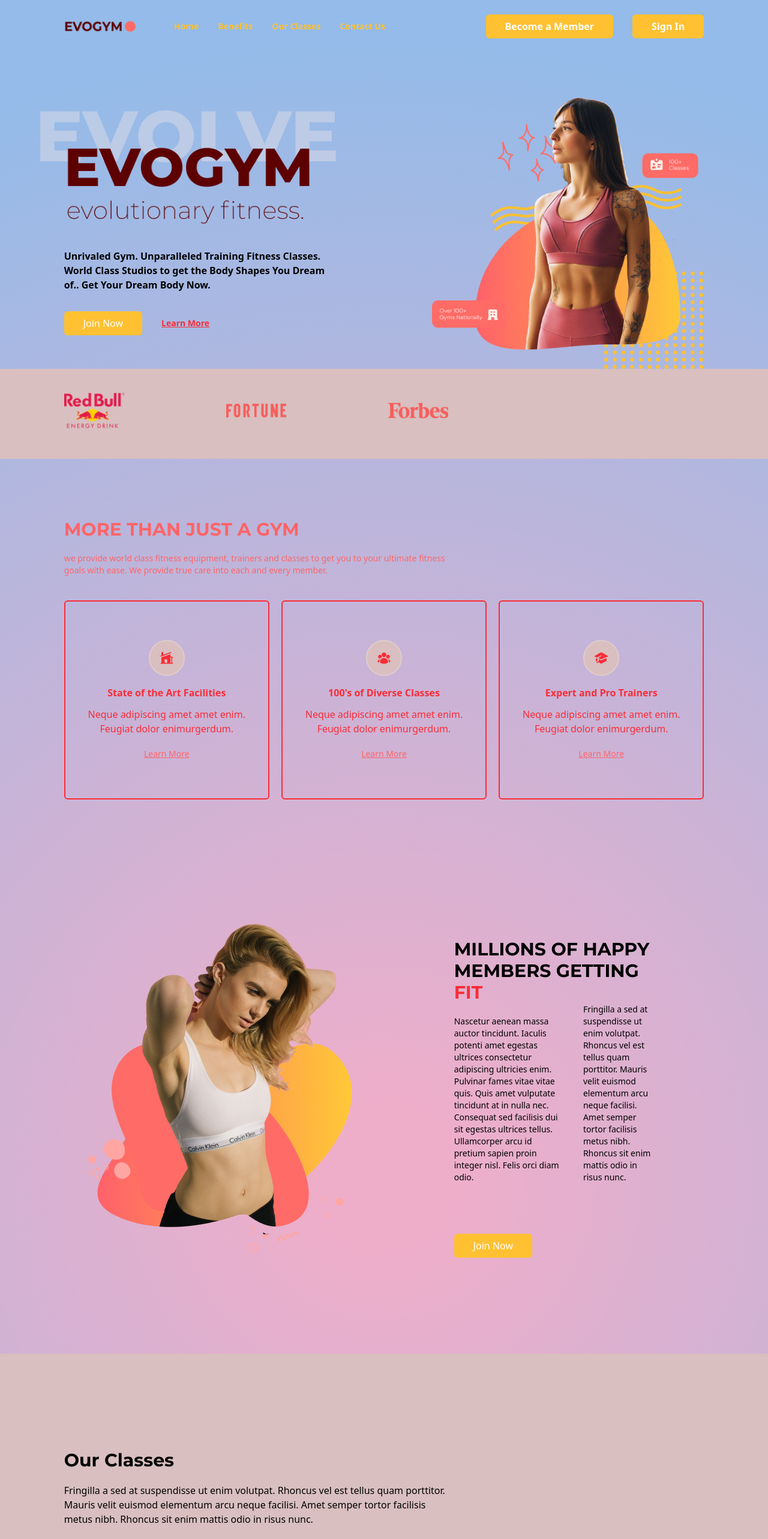
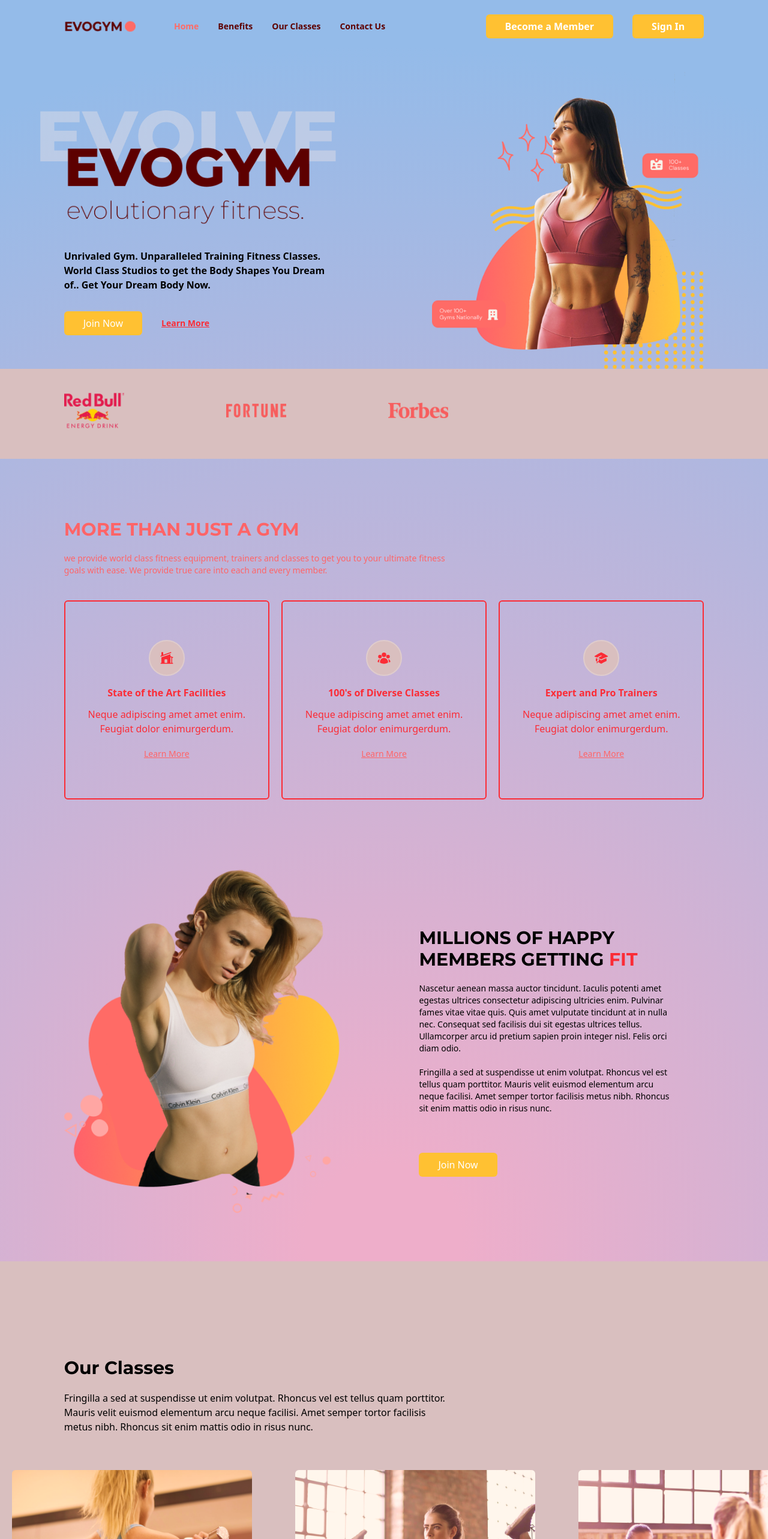
Before and after one commit to 0zkan95/gym, a Next.js app: page / in a window 1280 px wide. Shown: the top 2566 px of the page at 60% size. Built offline with nearby package versions, Linux system fonts and the light colour scheme.

Commit message:
added tap/click overlay in our classes component.

```diff
--- a/app/page.tsx
+++ b/app/page.tsx
@@ -6,6 +6,7 @@ import HomePage from '@/components/HomePage';
 import Benefits from '@/components/Benefits';
 import OurClasses from '@/components/OurClasses';
 import ContactUs from '@/components/ContactUs';
+import Footer from '@/components/Footer';
 
 export default function Home() {
   const [isTopOfPage, setIsTopOfPage] = useState<boolean>(true);
@@ -26,11 +27,16 @@ export default function Home() {
 
   return (
     <>
-      <Navbar isTopOfPage={isTopOfPage} />
+      <Navbar
+        isTopOfPage={isTopOfPage}
+        selectedPage={selectedPage}
+        setSelectedPage={setSelectedPage}
+      />
       <HomePage setSelectedPage={setSelectedPage} />
       <Benefits setSelectedPage={setSelectedPage} />
       <OurClasses setSelectedPage={setSelectedPage} />
       <ContactUs setSelectedPage={setSelectedPage} />
+      <Footer />
     </>
   );
 }
--- a/components/Benefits.tsx
+++ b/components/Benefits.tsx
@@ -87,18 +87,31 @@ const Benefits = ({ setSelectedPage }: Props) => {
         </motion.div>
 
         {/*  GRAPHİCS AND DESCRIPTION */}
-        <div className="mt-16 items-center justify-between gap-20 rounded-xl p-10 md:mt-28 md:flex">
+        <div className="mt-16 items-center justify-between gap-10 rounded-xl md:mt-28 md:flex">
           {/* GRAPHICS */}
-          <Image
-            src={'/BenefitsPageGraphic.png'}
-            alt="benefits-page-graphic"
-            width={1000}
-            height={1000}
-            className="h-full w-full object-contain"
-          />
+          <div className="md:basis-1/2">
+            <motion.div
+              initial="hidden"
+              whileInView="visible"
+              viewport={{ once: true, amount: 0.5 }}
+              transition={{ duration: 0.5 }}
+              variants={{
+                hidden: { opacity: 0, scale: 0.8 },
+                visible: { opacity: 1, scale: 1 },
+              }}
+            >
+              <Image
+                src={'/BenefitsPageGraphic.png'}
+                alt="benefits-page-graphic"
+                width={800}
+                height={800}
+                className="h-full w-full object-contain"
+              />
+            </motion.div>
+          </div>
 
           {/* DESCRIPTION */}
-          <div className="mt-10 p-10">
+          <div className="mt-10 p-10 md:basis-1/2">
             {/* HEADING */}
             <div className="relive">
               <div className="before:z[-1] before:content-abstract before:absolute before:-top-20 before:-left-20">
@@ -106,7 +119,7 @@ const Benefits = ({ setSelectedPage }: Props) => {
                   initial="hidden"
                   whileInView="visible"
                   viewport={{ once: true, amount: 0.5 }}
-                  transition={{ duration: 0.5 }}
+                  transition={{ delay: 0.2, duration: 0.5 }}
                   variants={{
                     hidden: { opacity: 0, x: -50 },
                     visible: { opacity: 1, x: 0 },
@@ -121,7 +134,7 @@ const Benefits = ({ setSelectedPage }: Props) => {
 
             {/* TEXT */}
             <motion.div
-              className="items-center gap-10 md:flex"
+              className="flex-col items-center gap-10"
               initial="hidden"
               whileInView="visible"
               viewport={{ once: true, amount: 0.5 }}
--- a/components/DesktopNav.tsx
+++ b/components/DesktopNav.tsx
@@ -1,16 +1,46 @@
-import Link from 'next/link'
-import ActionButton from './ActionButton'
+import Link from 'next/link';
+import ActionButton from './ActionButton';
+import { SelectedPage } from '@/shared/types';
 
-const DesktopNav = () => {
-  const flexBetween = "flex items-center justify-between";
+type Props = {
+  selectedPage: SelectedPage;
+  setSelectedPage: (value: SelectedPage) => void;
+};
+
+const DesktopNav = ({ selectedPage, setSelectedPage }: Props) => {
+  const flexBetween = 'flex items-center justify-between';
 
   return (
-    <div className={`${flexBetween} w-full font-bold `}>
+    <div className={`${flexBetween} z-1000 w-full font-bold`}>
       <div className={`${flexBetween} gap-8 text-sm`}>
-        <Link className='text-secondary-500 hover:text-white' href="/">Home</Link>
-        <Link className='text-secondary-500 hover:text-white' href="/#benefits">Benefits</Link>
-        <Link className='text-secondary-500 hover:text-white' href="/#ourclasses">Our Classes</Link>
-        <Link className='text-secondary-500 hover:text-white' href="/#contactus">Contact Us</Link>
+        <Link
+          className={`${selectedPage === SelectedPage.Home ? 'text-primary-500' : 'text-gray-500'} hover:text-primary-500 transition duration-500`}
+          href="/"
+          onClick={() => setSelectedPage(SelectedPage.Home)}
+        >
+          Home
+        </Link>
+        <Link
+          className={`${selectedPage === SelectedPage.Benefits ? 'text-primary-500' : 'text-gray-500'} hover:text-primary-500 transition duration-500`}
+          href="/#benefits"
+          onClick={() => setSelectedPage(SelectedPage.Benefits)}
+        >
+          Benefits
+        </Link>
+        <Link
+          className={`${selectedPage === SelectedPage.OurClasses ? 'text-primary-500' : 'text-gray-500'} hover:text-primary-500 transition duration-500`}
+          href="/#ourclasses"
+          onClick={() => setSelectedPage(SelectedPage.OurClasses)}
+        >
+          Our Classes
+        </Link>
+        <Link
+          className={`${selectedPage === SelectedPage.ContactUs ? 'text-primary-500' : 'text-gray-500'} hover:text-primary-500 transition duration-500`}
+          href="/#contactus"
+          onClick={() => setSelectedPage(SelectedPage.ContactUs)}
+        >
+          Contact Us
+        </Link>
       </div>
       <div className={`${flexBetween} gap-8`}>
         <ActionButton>Become a Member</ActionButton>
--- /dev/null
+++ b/components/Footer.tsx
@@ -0,0 +1,33 @@
+import Image from 'next/image';
+
+const Footer = () => {
+  return (
+    <footer className="bg-primary-100 py-16">
+      <div className="mx-auto w-5/6 justify-between gap-16 py-10 md:flex">
+        <div className="mt-16 basis-1/2 md:mt-0">
+          <Image src="/Logo.png" alt="logo" width={100} height={100} />
+          <p className="my-5">
+            Lorem vitae ut augue auctor faucibus eget eget ut libero. Elementum purus et arcu massa
+            dictum condimentum. Augue scelerisque iaculis orci ut habitant laoreet. Iaculis
+            tristique.
+          </p>
+          <p>© Evogym All Rights Reserved.</p>
+        </div>
+
+        <div className="mt-16 basis-1/4 md:mt-0">
+          <h4 className="font-bold">Links</h4>
+          <p className="my-5">Massa orci senectus</p>
+          <p className="my-5">Et gravida id et etiam</p>
+          <p>Ullamcorper vivamus</p>
+        </div>
+        <div className="mt-16 basis-1/4 md:mt-0">
+          <h4 className="font-bold">Contact Us</h4>
+          <p className="my-5">Tempus metus mattis risus volutpat egestas.</p>
+          <p>(333)425-6825</p>
+        </div>
+      </div>
+    </footer>
+  );
+};
+
+export default Footer;
--- a/components/Navbar.tsx
+++ b/components/Navbar.tsx
@@ -3,12 +3,15 @@ import React, { useState, useEffect } from 'react';
 import Image from 'next/image';
 import DesktopNav from './DesktopNav';
 import MobileNav from './MobileNav';
+import { SelectedPage } from '@/shared/types';
 
 type Props = {
   isTopOfPage: boolean;
+  selectedPage: SelectedPage;
+  setSelectedPage: (value: SelectedPage) => void;
 };
 
-const Navbar = ({ isTopOfPage }: Props) => {
+const Navbar = ({ isTopOfPage, selectedPage, setSelectedPage }: Props) => {
   const [isAboveMediumScreens, setIsAboveMediumScreens] = useState<boolean>(true);
   const flexBetween = 'flex items-center justify-between';
   const navbarBackground = isTopOfPage ? '' : 'bg-primary-100 drop-shadow';
@@ -25,14 +28,18 @@ const Navbar = ({ isTopOfPage }: Props) => {
 
   return (
     <nav>
-      <div className={`${navbarBackground} ${flexBetween} fixed top-0 z-30 w-full py-6`}>
+      <div className={`${navbarBackground} ${flexBetween} fixed top-0 z-50 w-full py-6`}>
         <div className={`${flexBetween} mx-auto w-5/6`}>
           <div className={`${flexBetween} w-full gap-16`}>
             {/* LEFT SIDE */}
             <Image src="/logo.png" alt="logo" width={144} height={36} />
 
             {/* RIGHT SIDE */}
-            {isAboveMediumScreens ? <DesktopNav /> : <MobileNav />}
+            {isAboveMediumScreens ? (
+              <DesktopNav selectedPage={selectedPage} setSelectedPage={setSelectedPage} />
+            ) : (
+              <MobileNav />
+            )}
           </div>
         </div>
       </div>
--- a/components/OurClasses.tsx
+++ b/components/OurClasses.tsx
@@ -1,9 +1,10 @@
 import { SelectedPage } from '@/shared/types';
 import { motion } from 'framer-motion';
-import React from 'react';
+import React, { useRef } from 'react';
 import HText from '@/components/HText';
 import Class from '@/components/Class';
 import { ClassType } from '@/shared/types';
+import { ChevronLeftIcon, ChevronRightIcon } from '@heroicons/react/24/solid';
 
 const classes: Array<ClassType> = [
   {
@@ -45,6 +46,22 @@ type Props = {
 };
 
 const OurClasses = ({ setSelectedPage }: Props) => {
+  const scrollContainerRef = useRef<HTMLDivElement>(null);
+
+  const scroll = (direction: 'left' | 'right') => {
+    if (scrollContainerRef.current) {
+      const scrollAmount = 400; // Adjust this value to control scroll distance
+      const currentScroll = scrollContainerRef.current.scrollLeft;
+      const newScroll =
+        direction === 'left' ? currentScroll - scrollAmount : currentScroll + scrollAmount;
+
+      scrollContainerRef.current.scrollTo({
+        left: newScroll,
+        behavior: 'smooth',
+      });
+    }
+  };
+
   return (
     <section id="ourclasses" className="bg-primary-100 w-full py-40">
       <motion.div onViewportEnter={() => setSelectedPage(SelectedPage.OurClasses)}>
@@ -68,8 +85,19 @@ const OurClasses = ({ setSelectedPage }: Props) => {
             </p>
           </div>
         </motion.div>
-        <div className="mt-10 h-[353px] w-full overflow-x-auto overflow-y-hidden">
-          <ul className="w-[2800px] whitespace-nowrap">
+        <div className="mt-10 h-[353px] w-full">
+          <div className="relative h-full w-full overflow-hidden">
+            <button
+              onClick={() => scroll('left')}
+              className="bg-primary-500 hover:bg-primary-400 absolute top-1/2 left-4 z-40 -translate-y-1/2 cursor-pointer rounded-full p-2 text-white transition duration-300 hover:scale-110"
+            >
+              <ChevronLeftIcon className="h-6 w-6" />
+            </button>
+            <div
+              ref={scrollContainerRef}
+              className="absolute top-0 left-0 h-full w-full overflow-x-auto overflow-y-hidden [-ms-overflow-style:none] [scrollbar-width:none] [&::-webkit-scrollbar]:hidden"
+            >
+              <ul className="flex w-[2800px] gap-8">
                 {classes.map((item, index) => (
                   <Class
                     key={`${item.name}-${index}`}
@@ -80,6 +108,14 @@ const OurClasses = ({ setSelectedPage }: Props) => {
                 ))}
               </ul>
             </div>
+            <button
+              onClick={() => scroll('right')}
+              className="bg-primary-500 hover:bg-primary-400 absolute top-1/2 right-4 z-40 -translate-y-1/2 cursor-pointer rounded-full p-2 text-white transition duration-300 hover:scale-110"
+            >
+              <ChevronRightIcon className="h-6 w-6" />
+            </button>
+          </div>
+        </div>
       </motion.div>
     </section>
   );
--- a/package.json
+++ b/package.json
@@ -15,7 +15,8 @@
     "next": "15.3.1",
     "react": "^19.0.0",
     "react-dom": "^19.0.0",
-    "react-hook-form": "^7.56.3"
+    "react-hook-form": "^7.56.3",
+    "tailwind-scrollbar-hide": "^2.0.0"
   },
   "devDependencies": {
     "@eslint/eslintrc": "^3",
--- /dev/null
+++ b/tailwind.config.js
@@ -0,0 +1,23 @@
+/** @type {import('tailwindcss').Config} */
+module.exports = {
+  content: [
+    './pages/**/*.{js,ts,jsx,tsx,mdx}',
+    './components/**/*.{js,ts,jsx,tsx,mdx}',
+    './app/**/*.{js,ts,jsx,tsx,mdx}',
+  ],
+  theme: {
+    extend: {
+      colors: {
+        'primary-100': '#F5F3F4',
+        'primary-300': '#E5E1E2',
+        'primary-500': '#D90429',
+        'secondary-400': '#F77F00',
+        'secondary-500': '#F77F00',
+      },
+      fontFamily: {
+        montserrat: ['Montserrat', 'sans-serif'],
+      },
+    },
+  },
+  plugins: [require('tailwind-scrollbar-hide')],
+};
```
Also changed, not shown: components/Class.tsx (+12 -4 lines), components/ContactUs.tsx (+8 -2 lines), components/HomePage.tsx (+11 -3 lines), 1 other file (tests, documents, lock files or other folders). Lines whose indentation alone changed are shown as unchanged.
